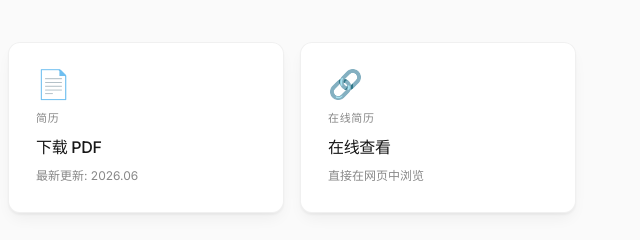
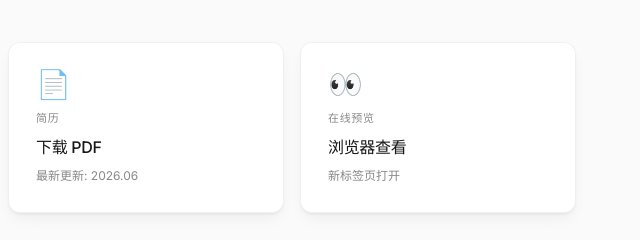
Before and after one commit to yk816698/yk816698.github.io, a plain HTML site: page index.html in a window 1280 px wide. Shown: the part 3513-3753 px from the top of the page, 640-1280 px from the left. Drawn offline with Linux system fonts and the light colour scheme.

Commit message:
添加PDF简历，更新简历链接为真实文件

```diff
--- a/index.html
+++ b/index.html
@@ -858,18 +858,18 @@ a { color: inherit; text-decoration: none; }
         <div class="c-hint">项目代码 & 学习记录</div>
       </a>
 
-      <a href="#" class="contact-card">
+      <a href="简历.pdf" download class="contact-card">
         <div class="c-icon">📄</div>
         <div class="c-label">简历</div>
         <div class="c-value">下载 PDF</div>
         <div class="c-hint">最新更新: 2026.06</div>
       </a>
 
-      <a href="#" class="contact-card">
-        <div class="c-icon">🔗</div>
-        <div class="c-label">在线简历</div>
-        <div class="c-value">在线查看</div>
-        <div class="c-hint">直接在网页中浏览</div>
+      <a href="简历.pdf" target="_blank" class="contact-card">
+        <div class="c-icon">👀</div>
+        <div class="c-label">在线预览</div>
+        <div class="c-value">浏览器查看</div>
+        <div class="c-hint">新标签页打开</div>
       </a>
     </div>
   </div>
```
Also changed, not shown: 1 other file.
